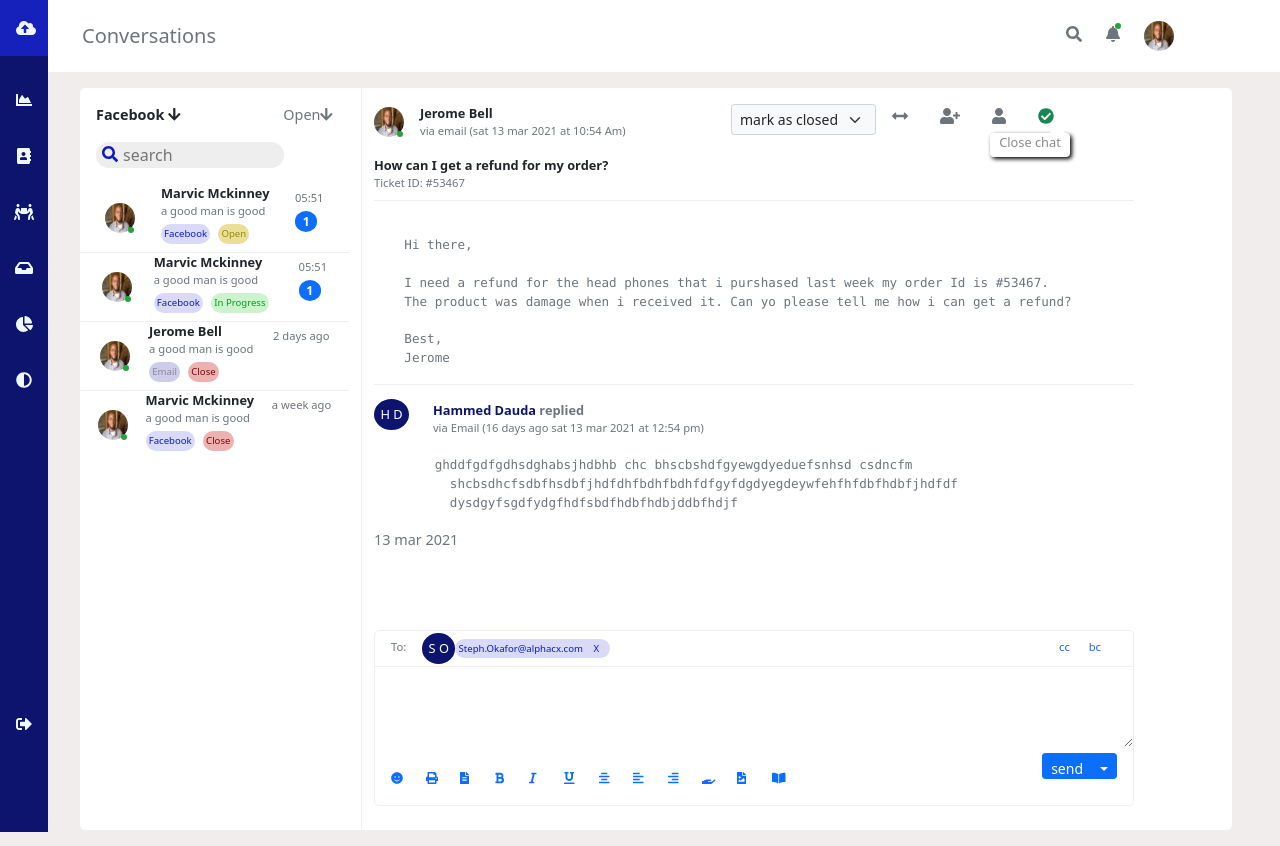
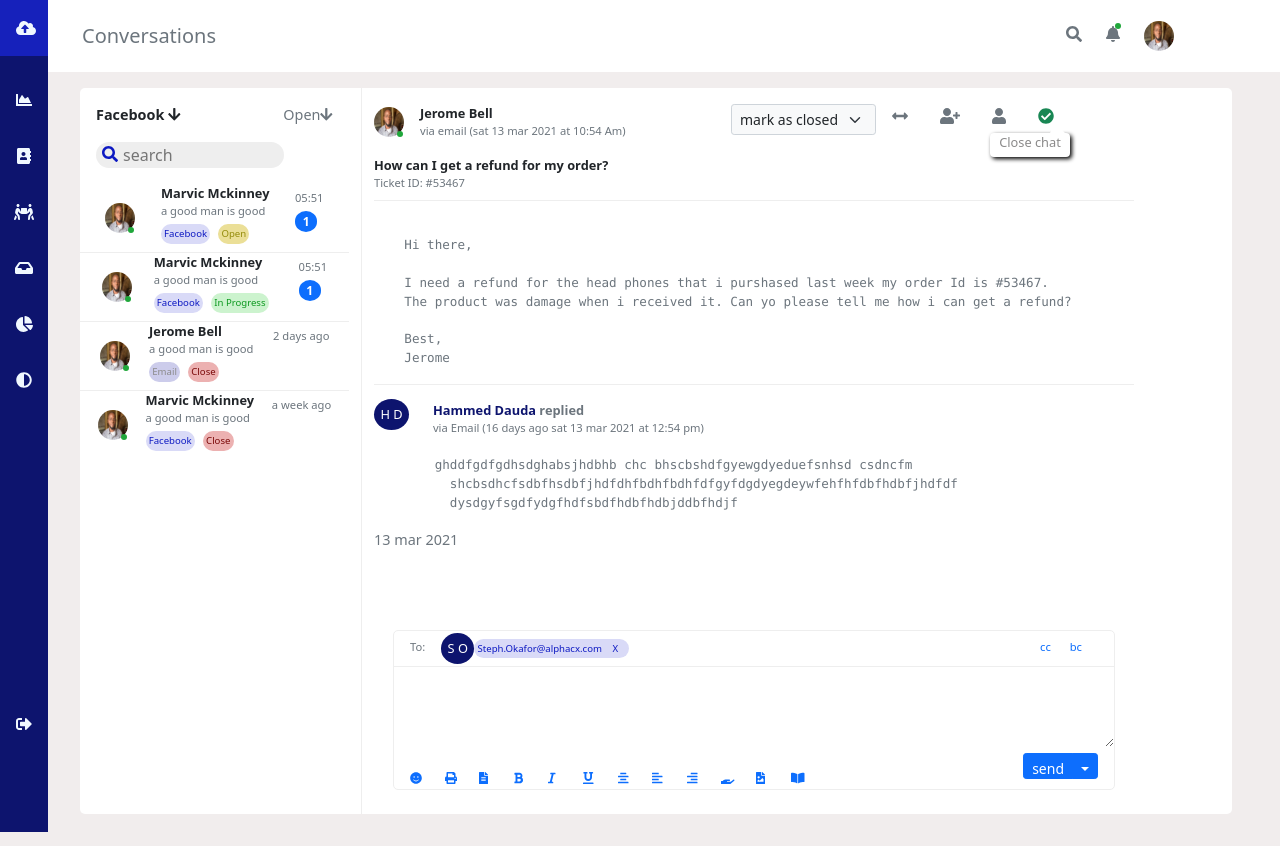
Before and after one commit to chubukas/dashboardMessages, a React (Create React App) app: page / in a window 1280 px wide. Built offline with nearby package versions, Linux system fonts and the light colour scheme.

Commit message:
fix the boarders of the text area

```diff
--- a/src/components/css/inside.module.css
+++ b/src/components/css/inside.module.css
@@ -176,10 +176,12 @@
 
 /* INPUT MESSAGE */
 .inputBox {
-  height: 16rem;
-  width: 100%;
+  height: 16.5rem;
+  width: 95%;
   border: 1px #eeeeee solid;
   border-radius: 5px;
+  margin-left: auto;
+  margin-right: auto;
 }
 
 .textArea {
@@ -206,7 +208,7 @@
   }
 
   .inputBox {
-    height: 11rem;
+    height: 10rem;
   }
 
   .indicatordownMessage {
```
